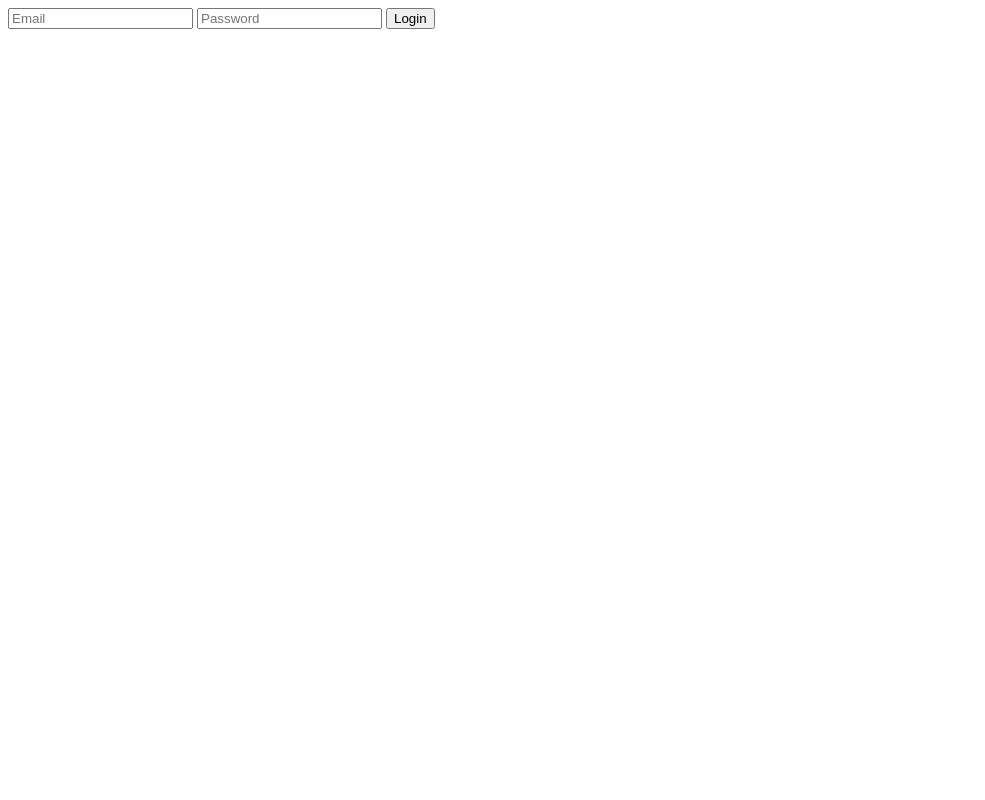
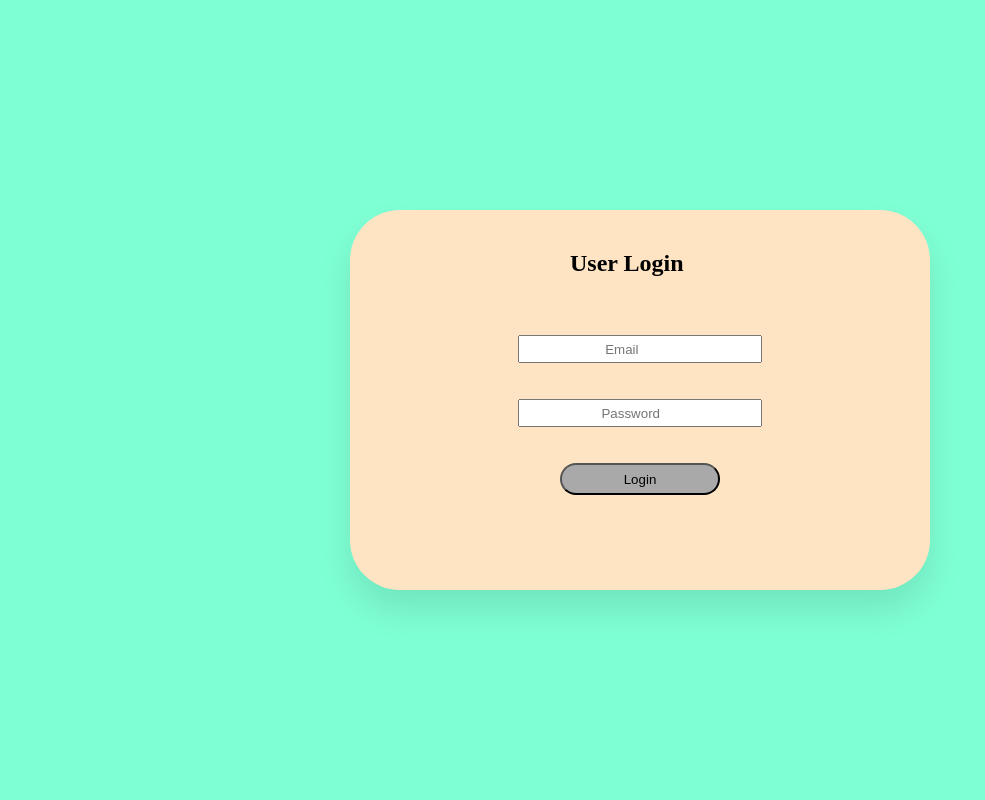
Before and after one commit to athulyagireesh/Gallery-Vault, a Django app: page /login/ in a window 1280 px wide. Before the commit the part shown is almost empty. Shown: the whole page, without its empty margins (0-985 px from the left). Run offline with Django 5.2, Linux system fonts and the light colour scheme.

Commit message:
designing

```diff
--- a/Galleryvault/Galleryvault/settings.py
+++ b/Galleryvault/Galleryvault/settings.py
@@ -117,6 +117,9 @@ USE_TZ = True
 # https://docs.djangoproject.com/en/6.0/howto/static-files/
 
 STATIC_URL = 'static/'
+STATICFILES_DIRS = [
+    os.path.join(BASE_DIR, 'static'),
+]
 
 MEDIA_URL = '/media/'
 MEDIA_ROOT = os.path.join(BASE_DIR,'media')
--- a/Galleryvault/Templates/login.html
+++ b/Galleryvault/Templates/login.html
@@ -1,17 +1,29 @@
 <!DOCTYPE html>
 <html lang="en">
 <head>
+    {% load static %}
     <meta charset="UTF-8">
     <meta name="viewport" content="width=device-width, initial-scale=1.0">
     <title>Document</title>
+    <link rel="stylesheet" href="{% static 'css/login.css' %}">
 </head>
 <body>
+    <div class="first">
     <form action="" method="post">
         {% csrf_token %}
-        <input type="email" name="email" placeholder="Email" id="">
-        <input type="password" name="password" placeholder="Password" id="">
-        <input type="submit" value="Login">
+
+        <div class="inp-bg">
+            <h2>User Login</h2><br>
+        <div class="input">
+                 <input type="email" name="email" placeholder="                       Email" id=""><br><br>
+                 <input type="password" name="password" placeholder="                      Password" id=""><br><br>
+        <div class="login">
+                 <input type="submit" value="Login">
+        </div>
+        </div>
+        </div>
+
     </form>
-
+</div>
 </body>
 </html>
--- /dev/null
+++ b/Galleryvault/static/css/login.css
@@ -0,0 +1,54 @@
+*{
+    padding: 0;
+    margin: 0;
+}
+
+
+.first {
+    width: 100%;
+    height: 100vh;
+    background-color: aquamarine;
+    display: flex;
+    justify-content: center;
+    align-items: center;
+}
+
+
+.inp-bg {
+    width: 500px;
+    height: 300px;
+    padding: 40px;
+    background-color: bisque;
+    border-radius: 50px;
+    box-shadow: 0 20px 35px rgba(0,0,0,0.1);
+}
+
+
+.inp-bg h2{
+    padding-left: 180px;
+}
+
+
+
+.input {
+    display: flex;
+    padding-top: 40px;
+    flex-direction: column;
+    align-items: center;
+}
+
+input {
+    width: 30vh;
+    height: 3vh;
+}
+
+.login input{
+    width: 20vh;
+    height: 4vh;
+    border-radius: 30px;
+    background-color:darkgray;
+}
+
+.login input:hover{
+    color:cornsilk;
+}
```
Also changed, not shown: Galleryvault/Templates/register.html (+4 -4 lines), Galleryvault/db.sqlite3, Galleryvault/static/css/index.css (added), Galleryvault/static/css/register.css (added), Galleryvault/static/images/reg_background.jpg (added).
